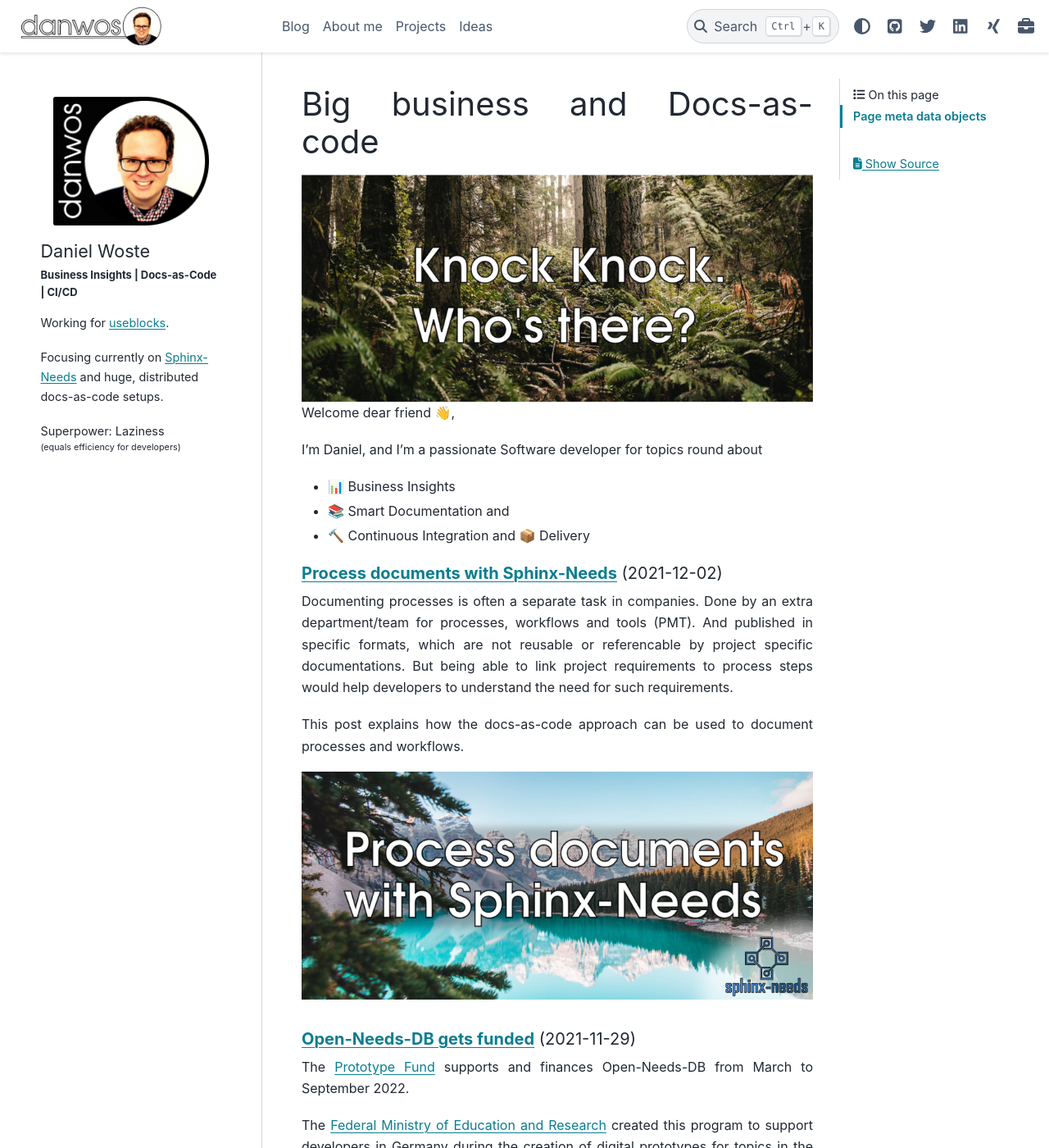
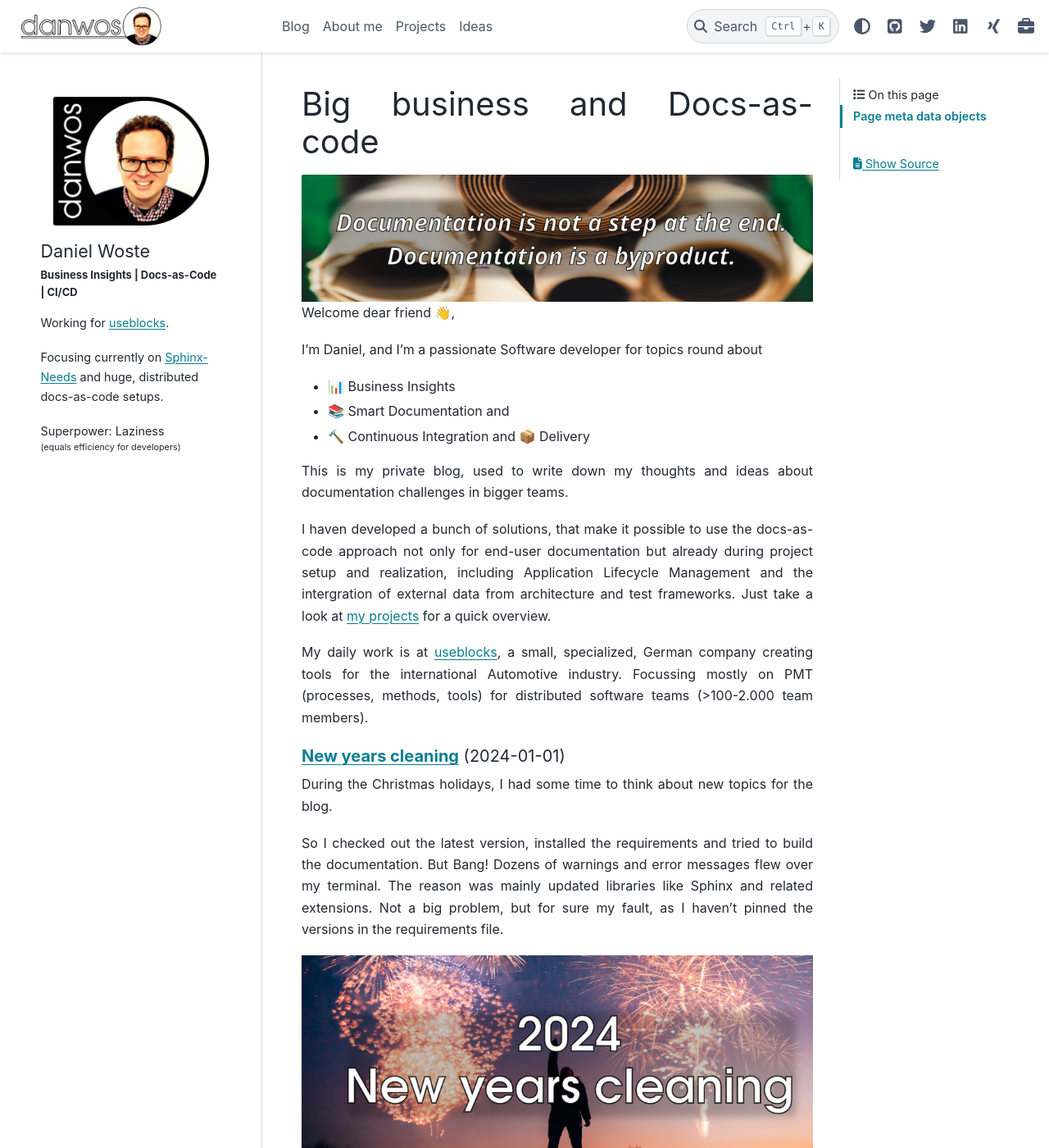
Before and after one commit to danwos/danwos.github.io, a Sphinx documentation site: the page built from docs/index.md, in a window 1280 px wide and 1400 px high. Shown: the whole window at 82% size. Built offline with Sphinx 7.4.7 and the PyData theme 0.15.4, drawn with Linux system fonts in a browser that asks for light colours.

Commit message:
new_year post and a first draft

````diff
--- a/docs/index.md
+++ b/docs/index.md
@@ -9,7 +9,7 @@
 ```{title} Daniel Woste personal page
 ```
 
-```{image} _static/danwos_intro.png
+```{image} _static/danwos_intro2.png
 :align: center
 :width: 100%
 ```
@@ -21,6 +21,15 @@
 * 📊 Business Insights
 * 📚 Smart Documentation and
 * 🔨 Continuous Integration and 📦 Delivery
+
+This is my private blog, used to write down my thoughts and ideas about documentation challenges in bigger teams.
+
+I haven developed a bunch of solutions, that make it possible to use the docs-as-code approach not only for end-user documentation but already during project setup and realization, including Application Lifecycle Management and the intergration of external data from architecture and test frameworks.
+Just take a look at [my projects](projects-target) for a quick overview.
+
+My daily work is at [useblocks](https://useblocks.com), a small, specialized, German company creating tools for the international
+Automotive industry. Focussing mostly on PMT (processes, methods, tools) for distributed software teams (>100-2.000 team members).
+
 
 
 ```{postlist}
--- /dev/null
+++ b/docs/posts/2024/new_year.rst
@@ -0,0 +1,33 @@
+
+:author: Daniel Woste
+:tags: update
+:date: 2024-01-01
+
+
+New years cleaning
+==================
+
+
+.. image:: _images/01_post_new_year.png
+   :align: center
+
+During the Christmas holidays, I had some time to think about new topics for the blog.
+
+So I checked out the latest version, installed the requirements and tried to build the documentation.
+But Bang! Dozens of warnings and error messages flew over my terminal.
+The reason was mainly updated libraries like Sphinx and related extensions.
+Not a big problem, but for sure my fault, as I haven't pinned the versions in the requirements file.
+
+So, this forces me to make my existing documentation code valid with the latest sphinx + extension versions:
+
+1. Replace `Sphinx-Panels <https://sphinx-panels.readthedocs.io/en/latest/>`__ with
+   `Sphinx-Design <https://sphinx-design.readthedocs.io/en/latest/>`__ and update the code.
+   Thanks to a well-written piece of docs for migrating from Sphinx-Panels to sphinx-Design, this was a no-brainer
+   But still some (annoying) work.
+2. Update some paths for the Sphinx-ABlog extensions, all done in the ``conf.py`` file, so it took only 5 min including
+   research.
+3. Update also some theme config, as the search box showed up twice in the navigation bar.
+4. Reactivate and check the GitHub Action for build and deployment, as my last chance is quite old (2022) and GitHub deactivates
+   the CI after 6 months of inactivity.
+
+Hopefully, that's it. Looking forward to writing 1-2 new blog posts in the next few days. And for sure, mainly about docs-as-code.
````
Also changed, not shown: README.md (+4 -0 lines), docs/posts/2024/manager_pov.rst (added, +87 -0 lines), docs/projects.md (+1 -0 lines), docs/_static/danwos_intro2.png (added), docs/_static/danwos_intro2.svg (added), docs/posts/2024/_images/01_post_new_year.png (added), docs/posts/2024/_images/02_manager_pov.png (added), 2 other files.
